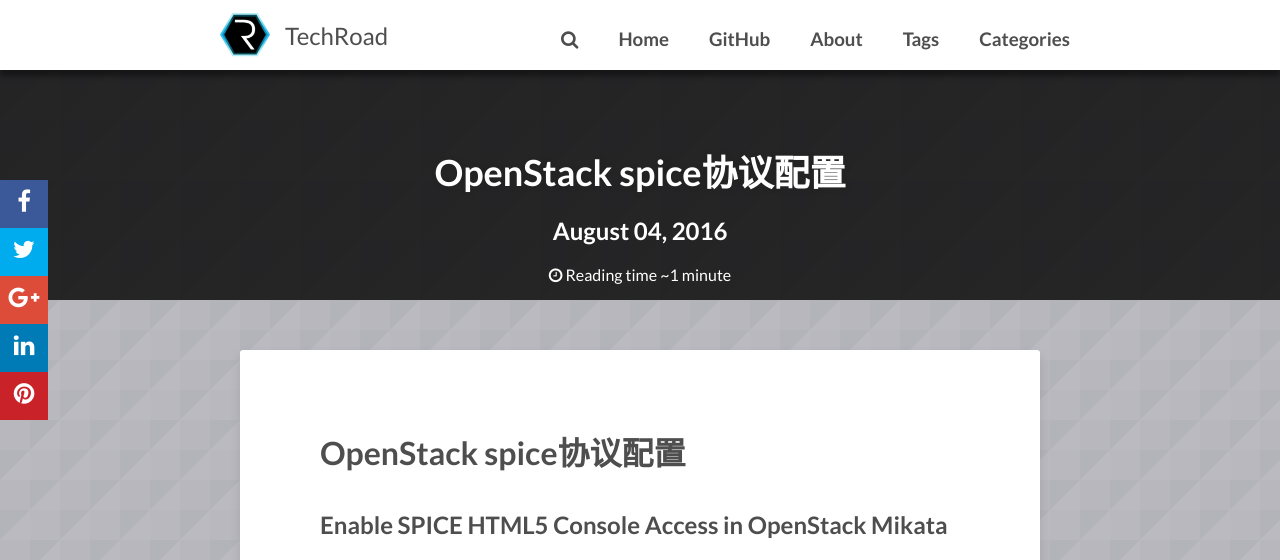
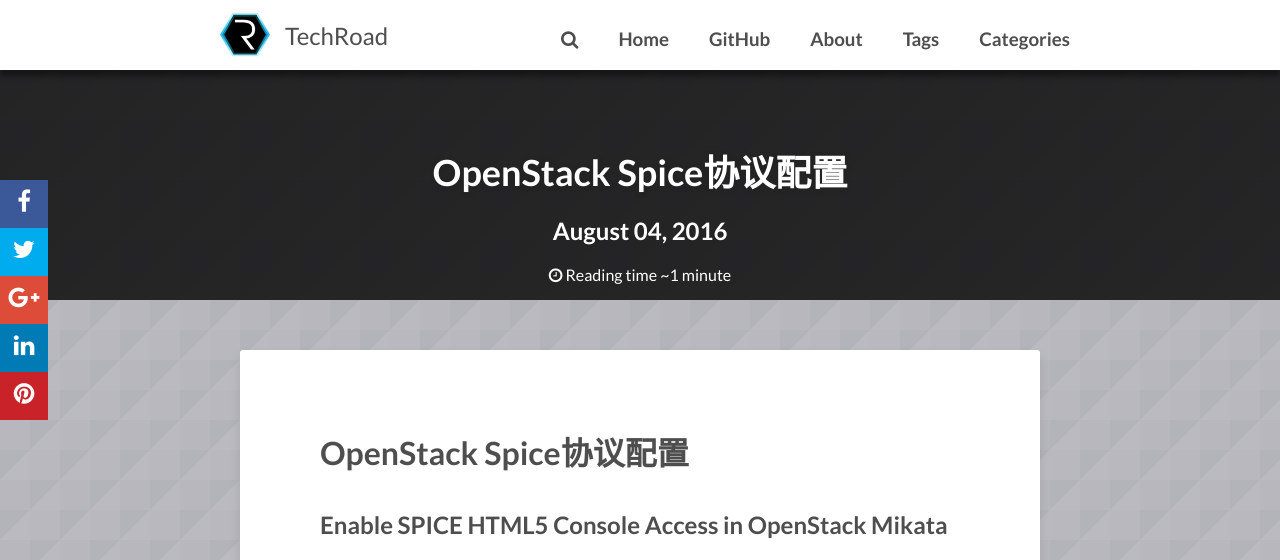
Before and after one commit to JianqingJiang/jianqingjiang.github.io, a Jekyll site: the page built from _posts/2016-08-04-openstack_spice.md, in a window 1280 px wide and 900 px high. Shown: the top 560 px of the window. Built offline with Jekyll 4.4.1, drawn with Linux system fonts in a browser that asks for light colours; nearby versions of some CDN libraries; comment, search, counter and statistics services are not loaded.

Commit message:
modified _config.yml

```diff
--- a/_posts/2016-08-04-openstack_spice.md
+++ b/_posts/2016-08-04-openstack_spice.md
@@ -1,7 +1,7 @@
 ---
 layout: post
-title: OpenStack spice协议配置
-description: "OpenStack spice协议配置"
+title: OpenStack Spice协议配置
+description: "OpenStack Spice协议配置"
 tags: [OpenStack]
 categories: [OpenStack]
 image:
```
